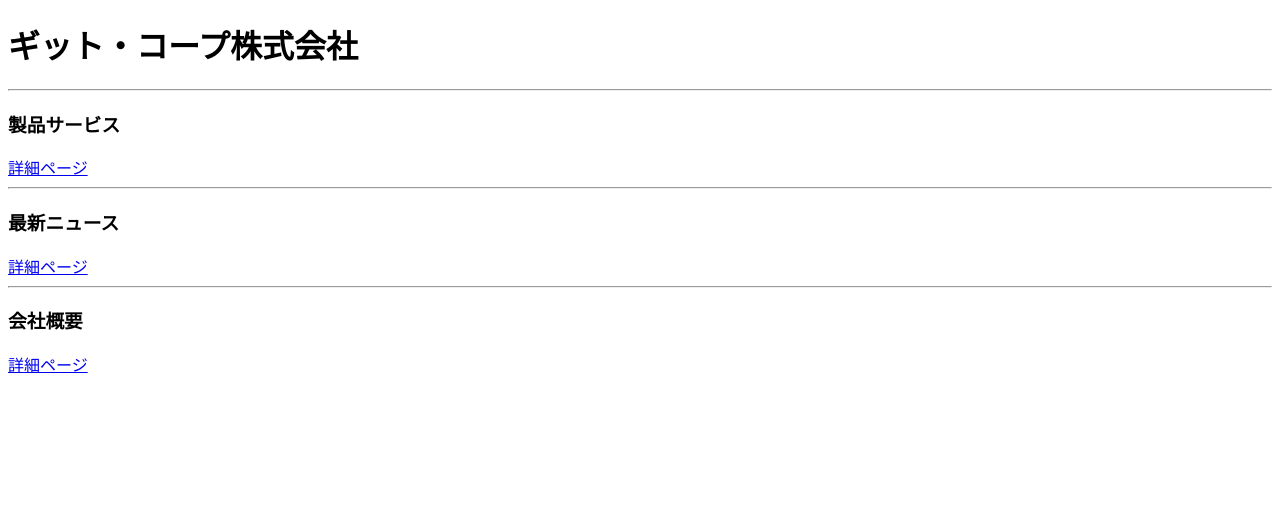
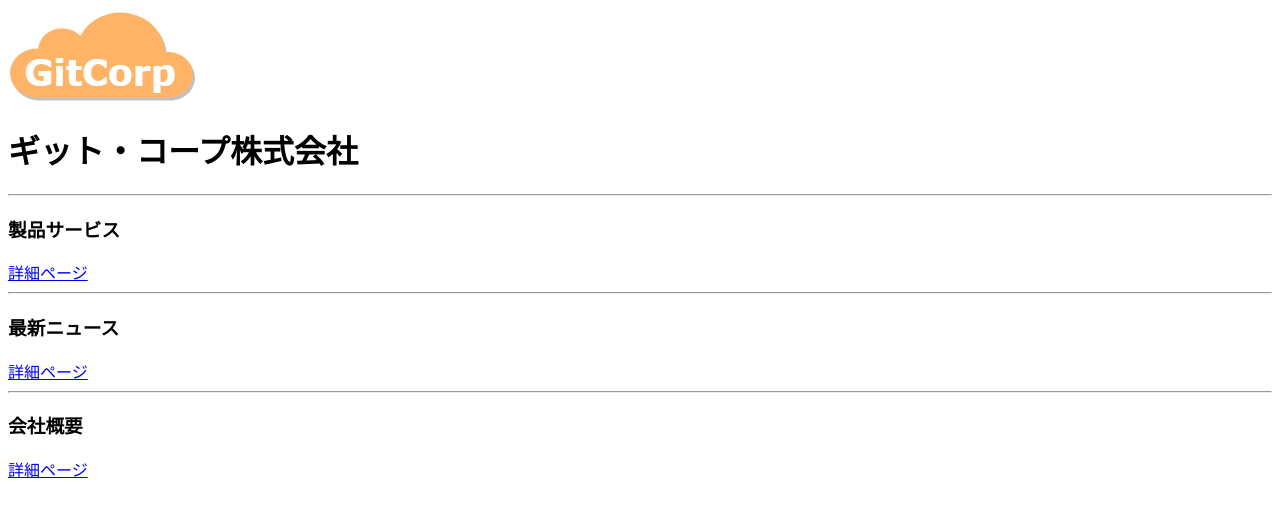
Before and after one commit to manabe-takuji/01_my_website, a plain HTML site: page docs/index.html in a window 1280 px wide. Drawn offline with Linux system fonts and the light colour scheme.

Commit message:
トップページに会社ロゴの表示を追加

```diff
--- a/docs/index.html
+++ b/docs/index.html
@@ -5,6 +5,7 @@
     <title>ギット・コープ株式会社</title>
 </head>
 <body>
+    <img src="./images/corp_logo.png">
     <h1>ギット・コープ株式会社</h1>
     <hr>
     <h3>製品サービス</h3>
```
